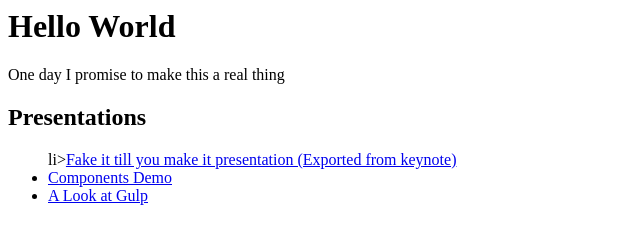
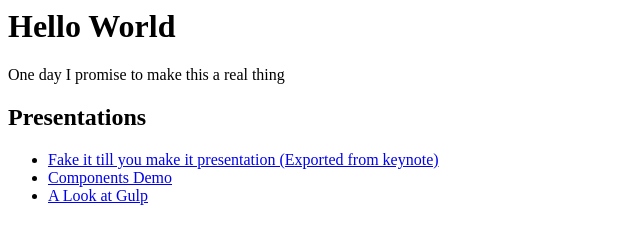
Before and after one commit to tmartineau/tmartineau.github.io, a plain HTML site: page index.html in a window 1280 px wide. Shown: the whole page, without its empty margins (0-640 px from the left). Drawn offline with Linux system fonts and the light colour scheme.

Commit message:
Fixed li tag

```diff
--- a/index.html
+++ b/index.html
@@ -2,7 +2,7 @@
 <p>One day I promise to make this a real thing</p>
 <h2>Presentations</h2>
 <ul>
-  li><a href="/pres-fake-it">Fake it till you make it presentation (Exported from keynote)</a>
+  <li><a href="/pres-fake-it">Fake it till you make it presentation (Exported from keynote)</a></li>
   <li><a href="/ottawajs-components-demo/">Components Demo</a></li>
   <li><a href="/a-look-at-gulp/">A Look at Gulp</a></li>
 </ul>
```
